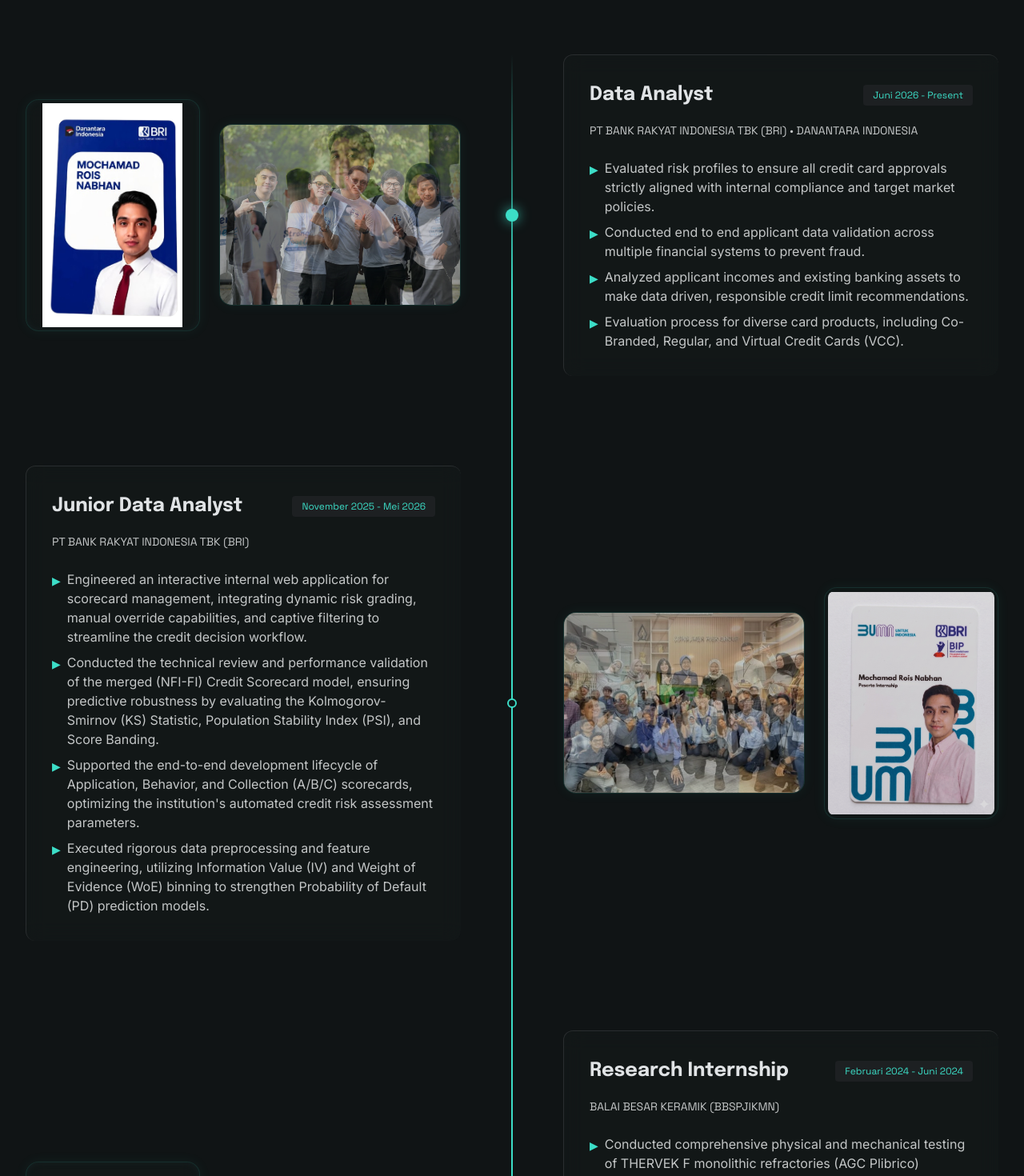
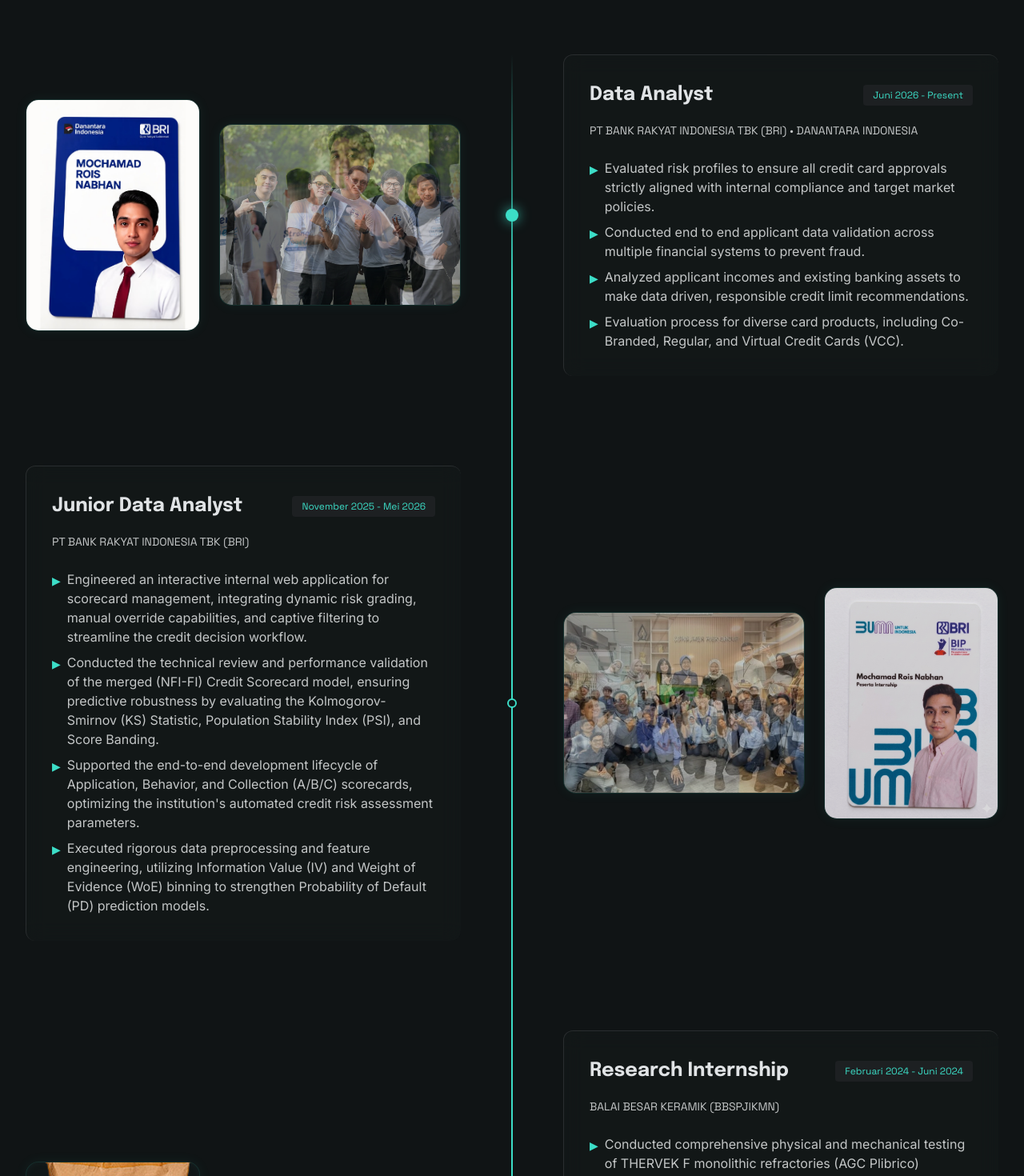
Before and after one commit to CrizNL/Mochamad-Rois-Nabhan-Portofolio, a React (Vite) app in the folder frontend/: page / in a window 1280 px wide. Shown: the part 5180-6650 px from the top of the page at 80% size. Built offline with nearby package versions, Linux system fonts and the light colour scheme.

Commit message:
Update Danantara BRI ID card with new photo and matching frame style

```diff
--- a/frontend/src/App.jsx
+++ b/frontend/src/App.jsx
@@ -83,7 +83,7 @@
               company: "PT Bank Rakyat Indonesia Tbk (BRI) • Danantara Indonesia",
               role: "Data Analyst",
               duration: "Juni 2026 - Present",
-              idCard: "/danantara-bri-id-card.png",
+              idCard: "/danantara-bri-id-card.jpg",
               sliderImages: [
                   "/bri_nrf_activities/img_1.jpg",
                   "/bri_nrf_activities/img_2.jpg",
@@ -536,7 +536,7 @@
                                         {(exp.idCard || exp.company.includes('(BRI)') || exp.company.includes('Kampus') || exp.company.includes('BRIN') || exp.company.includes('Keramik')) && (
                                             <div className="w-2/5 aspect-[3/4] shrink-0 rounded-xl overflow-hidden glass-panel bg-surface-container flex items-center justify-center dynamic-neon-frame group/img shadow-2xl relative bg-white/5">
                                                 {exp.idCard ? (
-                                                    <img src={exp.idCard} alt="ID Card" className="w-full h-full object-contain rounded-xl p-1" />
+                                                    <img src={exp.idCard} alt="ID Card" className="w-full h-full object-cover rounded-xl transition-transform duration-700 group-hover/img:scale-105" />
                                                 ) : exp.company.includes('(BRI)') ? (
                                                     <img src="/bri-id-card.jpg" alt="ID Card" className="w-full h-full object-cover rounded-xl" />
                                                 ) : exp.company.includes('BRIN') ? (
@@ -612,7 +612,7 @@
                                             <div className="w-2/5 aspect-[3/4] shrink-0 rounded-xl overflow-hidden glass-panel bg-surface-container flex items-center justify-center dynamic-neon-frame group/img shadow-2xl relative bg-white/5">
                                                 <div className="absolute inset-0 bg-black/10 z-10 pointer-events-none"></div>
                                                 {exp.idCard ? (
-                                                    <img src={exp.idCard} alt="ID Card" className="w-full h-full object-contain rounded-xl p-1 transition-transform duration-700 group-hover/img:scale-105" />
+                                                    <img src={exp.idCard} alt="ID Card" className="w-full h-full object-cover rounded-xl transition-transform duration-700 group-hover/img:scale-105" />
                                                 ) : exp.company.includes('(BRI)') ? (
                                                     <img src="/bri-id-card.jpg" alt="ID Card" className="w-full h-full object-cover transition-transform duration-700 group-hover/img:scale-105" />
                                                 ) : exp.company.includes('BRIN') ? (
```
Also changed, not shown: frontend/public/danantara-bri-id-card.jpg (added).
